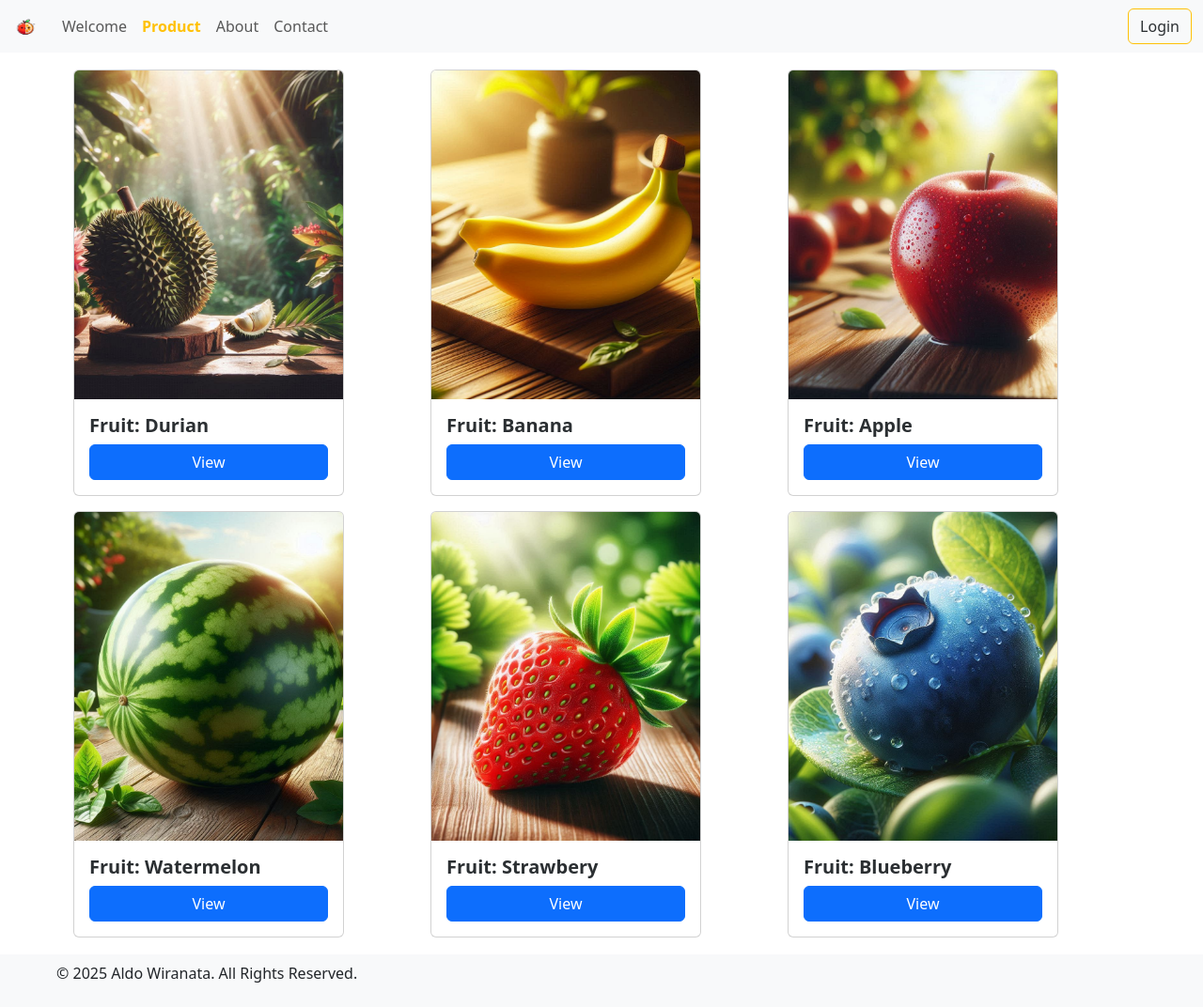
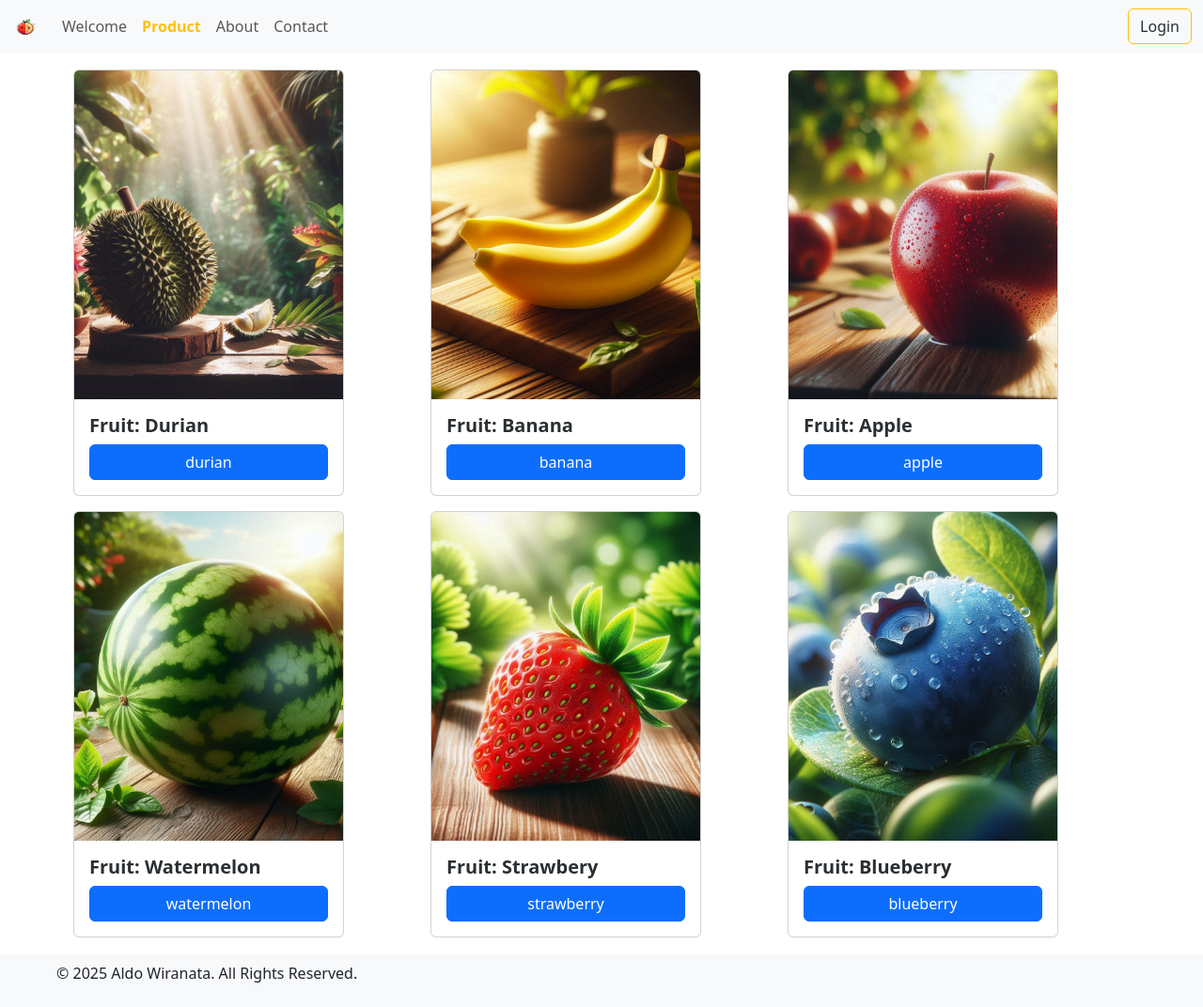
Before and after one commit to alwiranata/App-Fruits, a React (Vite) app: page /product in a window 1280 px wide. Shown: the whole page at 94% size. Built offline with nearby package versions, Linux system fonts and the light colour scheme.

Commit message:
update : pages  and component , add : hooks

```diff
--- a/src/components/Card.tsx
+++ b/src/components/Card.tsx
@@ -1,3 +1,5 @@
+import { useCard } from "../hooks/useCard"
+
 type CardProps = {
     src?: string,
     name?: string
@@ -10,10 +12,10 @@ const Card = (props: CardProps) => {
     const {
         src = "Not File",
         name = "Fruit",
-        price = 0,
         view = "View"
+    } = props
 
-    } = props
+    const {handleClick} = useCard({view})
 
     return (
         <div className="card" style={{ width: "18rem" }}>
@@ -21,7 +23,7 @@ const Card = (props: CardProps) => {
             <div className="card-body">
                 <h5 className="card-title fw-bold text-secondary-emphasis">Fruit: {name}</h5>
                 <div className="mt-auto">
-                    <a href="#" className="btn btn-primary w-100">{view}</a>
+                    <button onClick={handleClick} className="btn btn-primary w-100">{view}</button>
                 </div>
             </div>
         </div>
--- /dev/null
+++ b/src/components/Product.tsx
@@ -0,0 +1,19 @@
+import { useProdut } from "../hooks/useProduct"
+
+const Product1 = () =>{
+
+    const {product ,handleDecrement ,handleIncrement} = useProdut()
+
+    return(
+        <>
+        <div>
+            <button onClick={handleIncrement}>Tambah</button>
+                <p>{product}</p>
+            <button onClick={handleDecrement}>Kurang</button>
+        </div>
+
+        </>
+    )
+}
+
+export default Product1
--- /dev/null
+++ b/src/hooks/useCard.ts
@@ -0,0 +1,17 @@
+import { useNavigate } from "react-router";
+
+type useCard = {
+    view? : string
+}
+
+export const useCard = (props : useCard) => {
+    const navigate = useNavigate();
+
+    const handleClick = () => {
+        navigate(`/product/detail?name=${props.view}`);
+    };
+
+    return {
+        handleClick
+    };
+};
--- a/src/pages/Product.tsx
+++ b/src/pages/Product.tsx
@@ -1,15 +1,17 @@
 import Card from "../components/Card"
+import Product1 from "../components/Product"
 
 const Product = () => {
     return (
         <>
             <div className="row" >
-                <div className=" p-2 col-4" ><Card name="Durian" src="/durian.png" price={20000}/></div>
-                <div className=" p-2 col-4"><Card name="Banana" src="/banana.png" price={10000} /></div>
-                <div className=" p-2 col-4"><Card name="Apple"price={12000} src="/apple.png"/></div>
-                <div className=" p-2 col-4"><Card name="Watermelon" price={8000} src="/watermelon.png"/></div>
-                <div className=" p-2 col-4"><Card name="Strawbery" price={25000} src="/strawberry.png"/></div>
-                <div className=" p-2 col-4"><Card name="Blueberry" price={30000} src="/bluebey.png"/></div>
+
+                <div className=" p-2 col-4" ><Card name="Durian" src="/durian.png" price={20000} view="durian"/></div>
+                <div className=" p-2 col-4"><Card name="Banana" src="/banana.png" price={10000} view="banana"/></div>
+                <div className=" p-2 col-4"><Card name="Apple"price={12000} src="/apple.png" view="apple"/></div>
+                <div className=" p-2 col-4"><Card name="Watermelon" price={8000} src="/watermelon.png" view="watermelon"/></div>
+                <div className=" p-2 col-4"><Card name="Strawbery" price={25000} src="/strawberry.png" view="strawberry"/></div>
+                <div className=" p-2 col-4"><Card name="Blueberry" price={30000} src="/bluebey.png" view="blueberry"/></div>
             </div>
         </>
     )
```
Also changed, not shown: src/hooks/useProduct.ts (added, +20 -0 lines), src/pages/Navbar.tsx (line endings or trailing spaces).
